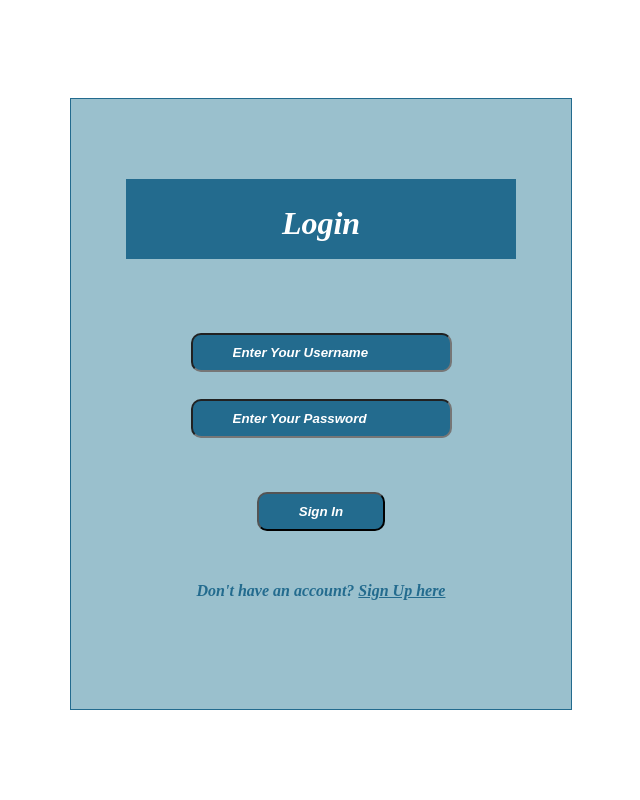
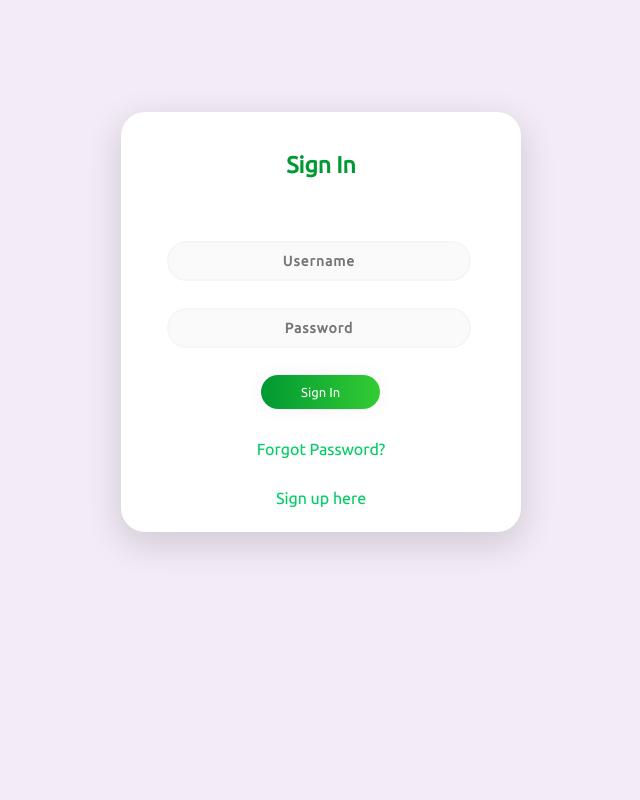
Before and after one commit to tkm3d1a/DB-found-webApp, a Flask app: page /login in a window 1280 px wide. Shown: the whole page, without its empty margins (319-959 px from the left). Run offline with Flask 2, Linux system fonts and the light colour scheme; some libraries are stand-ins or nearby versions.

Commit message:
beautify login page

```diff
--- a/baseball-web-app/app/routes.py
+++ b/baseball-web-app/app/routes.py
@@ -48,7 +48,6 @@ def login():
         cursor = con.cursor()
         cursor.execute('SELECT * FROM webusers WHERE username = %s AND password = %s', (username, password))
         account = cursor.fetchone()
-
         if account:
             # session['loggedin'] = True
             # session['id'] = account['id']
--- /dev/null
+++ b/baseball-web-app/app/static/loginstyle.css
@@ -0,0 +1,104 @@
+  body {
+        background-color: #F3EBF6;
+        font-family: 'Ubuntu', sans-serif;
+    }
+
+    .main {
+        background-color: #FFFFFF;
+        width: 400px;
+        height: 420px;
+        margin: 7em auto;
+        border-radius: 1.5em;
+        box-shadow: 0px 11px 35px 2px rgba(0, 0, 0, 0.14);
+    }
+
+    .sign {
+        padding-top: 40px;
+        color: #009933;
+        font-family: 'Ubuntu', sans-serif;
+        font-weight: bold;
+        font-size: 23px;
+    }
+
+    .un {
+    width: 76%;
+    color: rgb(38, 50, 56);
+    font-weight: 700;
+    font-size: 14px;
+    letter-spacing: 1px;
+    background: rgba(136, 126, 126, 0.04);
+    padding: 10px 20px;
+    border: none;
+    border-radius: 20px;
+    outline: none;
+    box-sizing: border-box;
+    border: 2px solid rgba(0, 0, 0, 0.02);
+    margin-bottom: 50px;
+    margin-left: 46px;
+    text-align: center;
+    margin-bottom: 27px;
+    font-family: 'Ubuntu', sans-serif;
+    }
+
+    form.form1 {
+        padding-top: 40px;
+    }
+
+    .pass {
+            width: 76%;
+    color: rgb(38, 50, 56);
+    font-weight: 700;
+    font-size: 14px;
+    letter-spacing: 1px;
+    background: rgba(136, 126, 126, 0.04);
+    padding: 10px 20px;
+    border: none;
+    border-radius: 20px;
+    outline: none;
+    box-sizing: border-box;
+    border: 2px solid rgba(0, 0, 0, 0.02);
+    margin-bottom: 50px;
+    margin-left: 46px;
+    text-align: center;
+    margin-bottom: 27px;
+    font-family: 'Ubuntu', sans-serif;
+    }
+
+
+    .un:focus, .pass:focus {
+        border: 2px solid rgba(0, 0, 0, 0.18) !important;
+
+    }
+
+    .btn {
+      cursor: pointer;
+        border-radius: 5em;
+        color: #fff;
+        background: linear-gradient(to right, #009933, #33cc33);
+        border: 0;
+        padding-left: 40px;
+        padding-right: 40px;
+        padding-bottom: 10px;
+        padding-top: 10px;
+        font-family: 'Ubuntu', sans-serif;
+        margin-left: 35%;
+        font-size: 13px;
+        box-shadow: 0 0 20px 1px rgba(0, 0, 0, 0.04);
+    }
+
+    .newuser {
+        text-shadow: 0px 0px 3px rgba(117, 117, 117, 0.12);
+        color: #E1BEE7;
+        padding-top: 15px;
+    }
+
+    a {
+        text-shadow: 0px 0px 3px rgba(117, 117, 117, 0.12);
+        color: #00cc66;
+        text-decoration: none
+    }
+
+    @media (max-width: 600px) {
+        .main {
+            border-radius: 0px;
+        }
--- a/baseball-web-app/app/templates/signin.html
+++ b/baseball-web-app/app/templates/signin.html
@@ -1,27 +1,28 @@
 <html>
+
 <head>
-    <meta charset="UTF-8">
-    <title> Login </title>
-    <link rel="stylesheet" href="{{ url_for('static', filename='style.css') }}">
+    <link rel="stylesheet" href="{{ url_for('static', filename='loginstyle.css') }}">
+    <link href="https://fonts.googleapis.com/css?family=Ubuntu" rel="stylesheet">
+    <meta name="viewport" content="width=device-width, initial-scale=1"/>
+    <link rel="stylesheet" href="path/to/font-awesome/css/font-awesome.min.css">
+    <title>Sign in</title>
 </head>
-<body></br></br></br></br></br>
-<div align="center">
-    <div align="center" class="border">
-        <div class="header">
-            <h1 class="word">Login</h1>
-        </div></br></br></br>
-        <h2 class="word">
-            <form action="{{ url_for('login') }}" method="post">
-                <div class="msg">{{ msg }}</div>
-                <input id="username" name="username" type="text" placeholder="Enter Your Username" class="textbox"/></br></br>
-                <input id="password" name="password" type="password" placeholder="Enter Your Password" class="textbox"/></br></br></br>
-                <input type="submit" class="btn" value="Sign In"></br></br>
-            </form>
-        </h2>
-        <p class="bottom">Don't have an account? <a class="bottom" href="{{url_for('register')}}"> Sign Up here</a></p>
+
+<body>
+    <div class="main">
+        <p class="sign" align="center">Sign In</p>
+        <form class="form1" action="{{ url_for('login') }}" method="post">
+            <div align="center" style="color:red">{{ msg }}</div>
+            <input id="username" name="username" class="un " type="text" align="center" placeholder="Username"/>
+            <input id="password" name="password" class="pass" type="password" align="center" placeholder="Password"/>
+            <input class="btn" type="submit" align="center" value="Sign In"/>
+            <p class="newuser" align="center"><a href="#">Forgot Password?</a></p>
+            <p class="newuser" align="center"><a href="{{url_for('register')}}">Sign up here</a></p>
+        </form>
     </div>
-</div>
 </body>
+
 </html>
 
-<!-- https://www.geeksforgeeks.org/login-and-registration-project-using-flask-and-mysql/ -->
+
+<!--https://speckyboy.com/login-pages-html5-css/ -->
```
